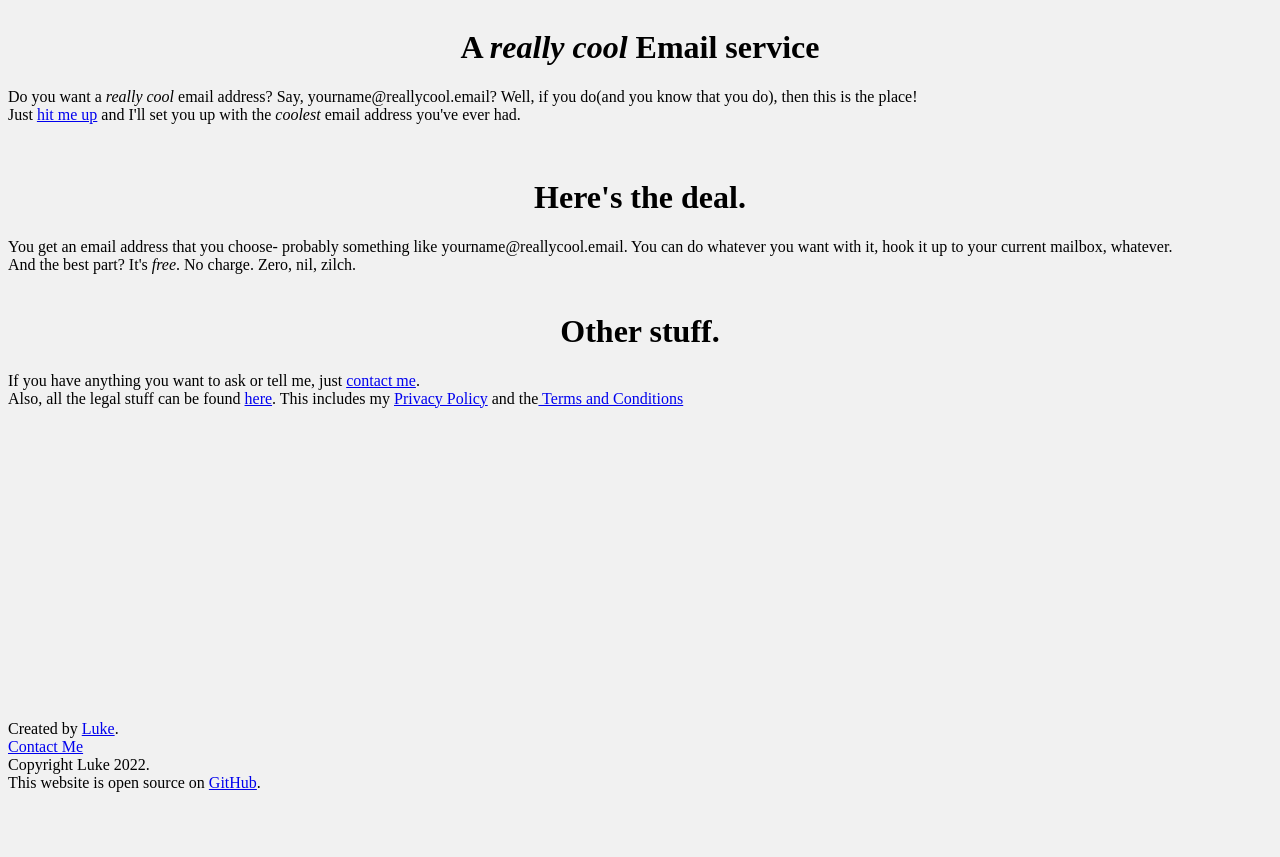
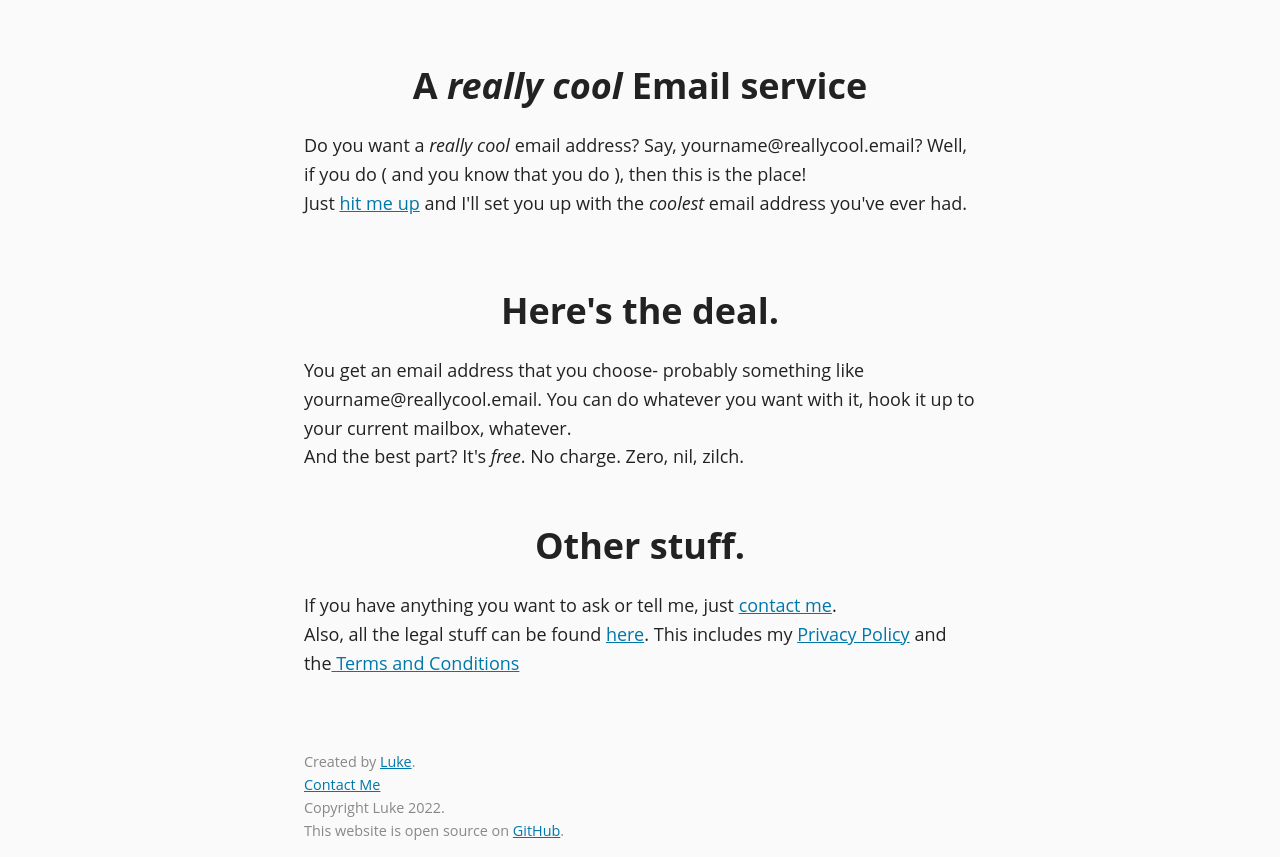
Before and after one commit to SomeFamousPerson/reallycool.email, a plain HTML site: page index.html in a window 1280 px wide. Before the commit the page ends 816 px from the top, so only its background shows below. Drawn offline with Linux system fonts and the light colour scheme.

Commit message:
better than nothing css
and spaces near the parenthesis in index.html

Update style.css

```diff
--- a/style.css
+++ b/style.css
@@ -1,12 +1,78 @@
-body {
-  display: flex;
-  min-height: 100vh;
-  flex-direction: column;
+
+/* -*- css-indent-offset: 2; -*- */
+:root {
+  --light:                    #FAFAFA;
+  --lighter:                  #CCC;
+  --darker:                   #111;
+  --dark:                     #222;
+  --dark-accent:              #444;
+  --dark-lighter:             #888;
+  --link:                     #07A;
+  --link-visited-light-theme: #941352;
+  --link-visited-dark-theme:  #9f4f76;
 }
 
-main {
-  flex: 1;
+html {
+  height: 100%;
+  padding : 0;
 }
-html{
-	background-color: #f1f1f1;
+
+body {
+  min-height: 100%;
+  display: grid;
+  grid-template-rows: 1fr auto;
+
+  margin: 0 auto;
+  max-width: 672px;
+  line-height: 1.6;
+  font-size: 18px;
+  color: var(--dark);
+  background-color: var(--light);
+  padding: 0 10px;
+  font-family: "Open Sans";
 }
+
+@media screen and (min-width: 680px) {
+  main {
+    margin: 40px 0;
+  }
+}
+
+h1, h2 {
+  line-height: 1.2;
+}
+
+footer {
+  grid-row-start: 2;
+  grid-row-end: 3;
+  color: var(--dark-lighter);
+  font-size: 0.8em;
+}
+
+a {
+  color: var(--link);
+}
+a:visited {
+  color: var(--link-visited-light-theme);
+}
+footer > a {
+  color: var(--dark-lighter) !important;
+}
+
+
+/* Dark mode *****************************************************************/
+@media (prefers-color-scheme: dark) {
+  body {
+    color: var(--light);
+    background: var(--dark);
+  }
+
+  footer{
+    color: var(--lighter);
+  }
+
+
+  a:visited {
+    color: var(--link-visited-dark-theme);
+  }
+}
```
Also changed, not shown: index.html (+1 -1 lines).
